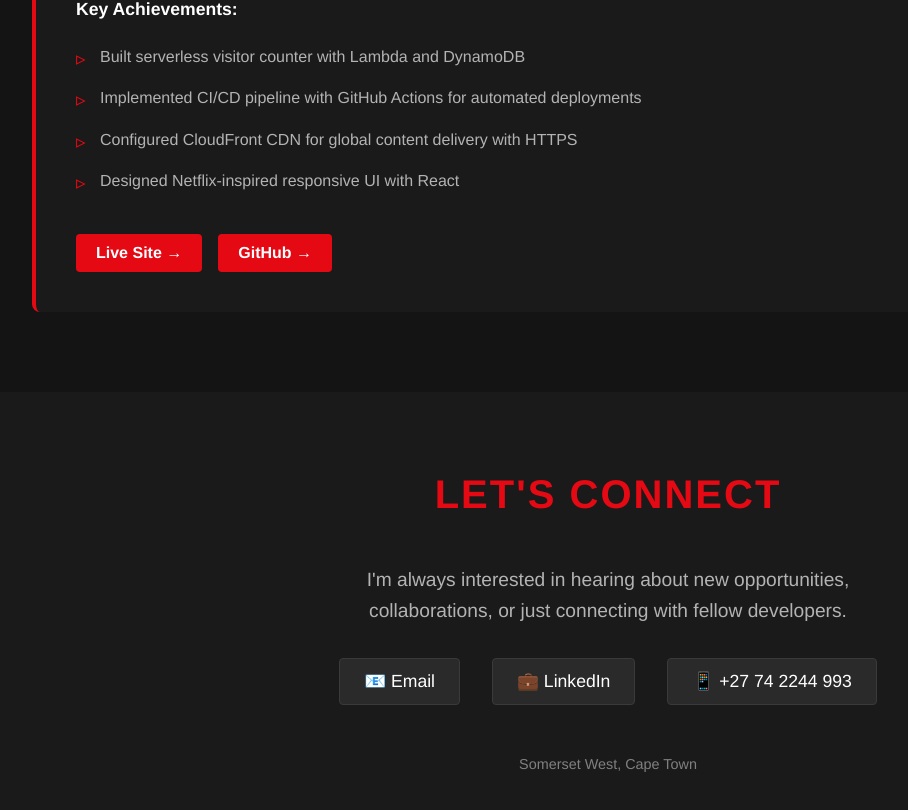
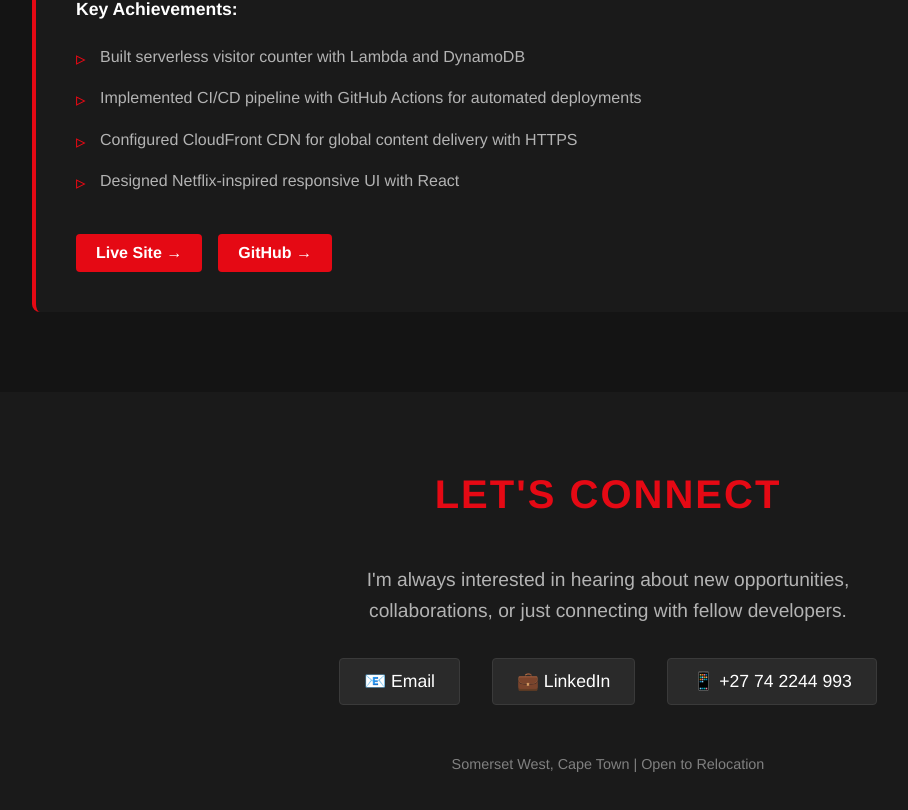
Before and after one commit to Siyanda-Khanyile/KhanyileResume, a React (Create React App) app: page / in a window 1280 px wide. Shown: the part 4368-5178 px from the top of the page, without its empty margins (32-940 px from the left). Built offline with nearby package versions, Linux system fonts and the light colour scheme; no server answers.

Commit message:
Add relocation availability to footer

```diff
--- a/src/components/Contact.jsx
+++ b/src/components/Contact.jsx
@@ -40,7 +40,7 @@ function Contact() {
           </a>
         </div>
         <p style={{ marginTop: '3rem', color: '#808080', fontSize: '0.9rem' }}>
-          Somerset West, Cape Town
+          Somerset West, Cape Town | Open to Relocation
         </p>
       </div>
     </section>
```
